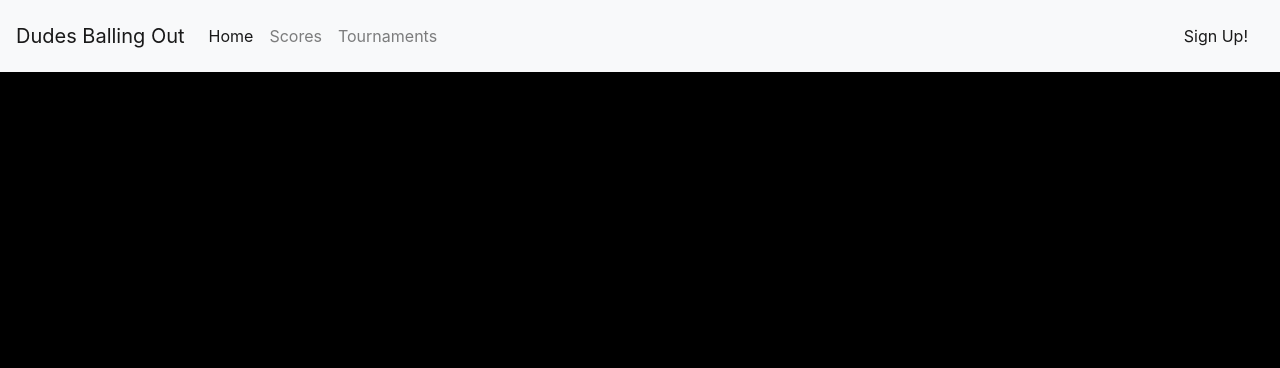
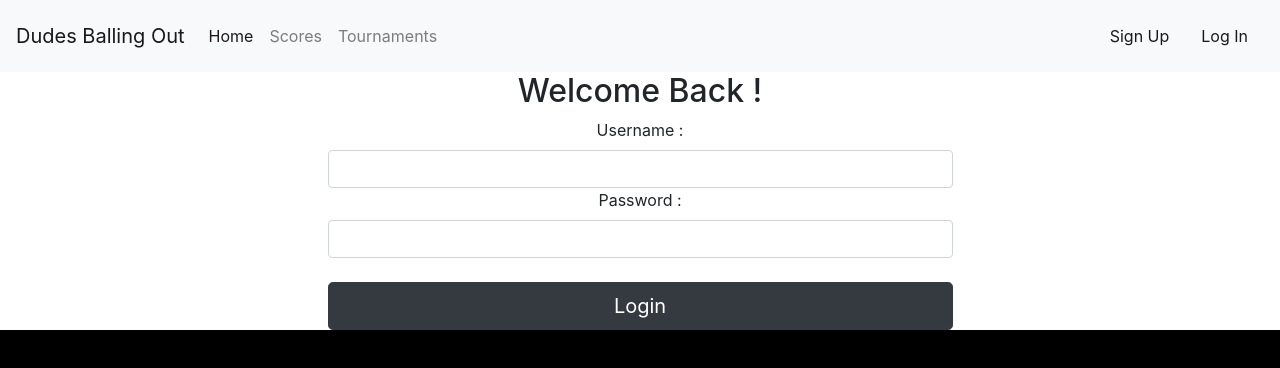
Before and after one commit to ed1868/Scoreboard, a React (Create React App) app in the folder scorefrontend/: page /signIn in a window 1280 px wide. Shown: the top 368 px of the page. Built offline with nearby package versions, Linux system fonts and the light colour scheme; no server answers.

Commit message:
added passport protocols and login route is working on both front and backend

```diff
--- a/scorefrontend/src/App.js
+++ b/scorefrontend/src/App.js
@@ -6,9 +6,11 @@ import { Provider } from "react-redux";
 import { BrowserRouter as Router } from "react-router-dom";
 import Navbar from "./components/Navbar/Navbar";
 import Main from "./components/Main";
-import Signup from "./components/Auth/signup"
+import Signup from "./components/Auth/signup";
+import SignIn from "./components/Auth/signIn";
 
 // const store = configureStore();
+import authService from "./components/Auth/AuthService";
 
 class App extends Component {
   constructor() {
@@ -18,15 +20,15 @@ class App extends Component {
       user: null,
     };
 
-    // this.authService = new AuthService();
+    this.authService = new authService();
 
-    // this.fetchUser();
+    this.fetchUser();
   }
 
   fetchUser = () => {
-    // this.authService
-    //   .loggedin()
-    //   .then(user => this.setState({ ...this.state, user }));
+    this.authService
+      .loggedin()
+      .then((user) => this.setState({ ...this.state, user }));
   };
 
   getUser = (user) => {
@@ -34,9 +36,9 @@ class App extends Component {
   };
 
   logout = () => {
-    // this.authService
-    //   .logout()
-    //   .then(() => this.setState({ ...this.state, user: null }));
+    this.authService
+      .logout()
+      .then(() => this.setState({ ...this.state, user: null }));
   };
 
   render() {
@@ -60,6 +62,12 @@ class App extends Component {
               path="/signup"
               render={() => <Signup getUser={this.getUser} />}
             />
+
+            <Route
+              exact
+              path="/signIn"
+              render={() => <SignIn getUser={this.getUser} />}
+            />
           </Switch>
         </div>
       </Router>
--- a/scorefrontend/src/components/Auth/AuthService.js
+++ b/scorefrontend/src/components/Auth/AuthService.js
@@ -58,21 +58,21 @@ const payload = {
   //   }
 
 
-  // login = (user) => {
+  login = (user) => {
 
-  //   return this.service.post('/login', user)
-  //   .then(response => response.data)
-  // }
+    return this.service.post('/login', user)
+    .then(response => response.data)
+  }
 
-  // loggedin = () => {
-  //   return this.service.get('/loggedin')
-  //   .then(response => response.data);
-  // }
+  loggedin = () => {
+    return this.service.get('/loggedin')
+    .then(response => response.data);
+  }
 
-  // logout = () => {
-  //   return this.service.get('/logout')
-  //   .then(response => response.data);
-  // }
+  logout = () => {
+    return this.service.get('/logout')
+    .then(response => response.data);
+  }
 }
 
 export default AuthService;
--- /dev/null
+++ b/scorefrontend/src/components/Auth/signIn.js
@@ -0,0 +1,78 @@
+import React, { Component } from "react";
+import AuthService from "./AuthService";
+import { Redirect } from "react-router-dom";
+
+export default class Login extends Component {
+  constructor() {
+    super();
+
+    this.state = {
+      username: "",
+      password: "",
+      redirect: false
+    };
+
+    this.authService = new AuthService();
+  }
+
+  handleFormSubmit = e => {
+    e.preventDefault();
+
+    const { username, password } = this.state;
+
+    this.authService.login({ username, password }).then(user => {
+      this.props.getUser(user);
+      this.setState({ ...this.state, redirect: true });
+    });
+  };
+
+  handleChange = e => {
+    const { name, value } = e.target;
+
+    this.setState({ [name]: value });
+  };
+
+  render() {
+    if (!this.state.redirect) {
+      return (
+        <div>
+          <div className="row justify-content-md-center text-center">
+            <div className="col-md-6">
+              <form onSubmit={this.handleFormSubmit}>
+                <h2>Welcome Back ! </h2>
+
+                <label htmlFor="username">Username : </label>
+                <input
+                  autoComplete="off"
+                  className="form-control"
+                  id="username"
+                  name="username"
+                  onChange={e => this.handleChange(e)}
+                  type="text"
+                />
+                <label htmlFor="password">Password : </label>
+                <input
+                  autoComplete="off"
+                  className="form-control"
+                  id="password"
+                  name="password"
+                  onChange={e => this.handleChange(e)}
+                  type="password"
+                />
+                <br></br>
+                <button
+                  type="submit"
+                  className="btn btn-dark btn-block btn-lg"
+                >
+                  Login
+                </button>
+              </form>
+            </div>
+          </div>
+        </div>
+      );
+    } else {
+      return <Redirect to="/" />;
+    }
+  }
+}
--- a/scorefrontend/src/components/Homepage.js
+++ b/scorefrontend/src/components/Homepage.js
@@ -51,7 +51,7 @@ export default class Homepage extends Component {
       <div>
 
         <div className="home-hero">
-          <h1 className="title">[VITAL]ITY</h1>
+          <h1 className="title">Dudes Balling Out Score</h1>
 
           </div>
 
--- a/scorefrontend/src/components/Navbar/Navbar.js
+++ b/scorefrontend/src/components/Navbar/Navbar.js
@@ -99,7 +99,12 @@ export default class NavBar extends Component {
               </ul>
               <span class="navbar-text">
                 <Link className="nav-link" to="/signup">
-                  Sign Up!
+                  Sign Up
+                </Link>
+              </span>
+              <span class="navbar-text">
+                <Link className="nav-link" to="/signIn">
+                  Log In
                 </Link>
               </span>
             </div>
```
Also changed, not shown: 2 other files (tests, documents, lock files or other folders).
